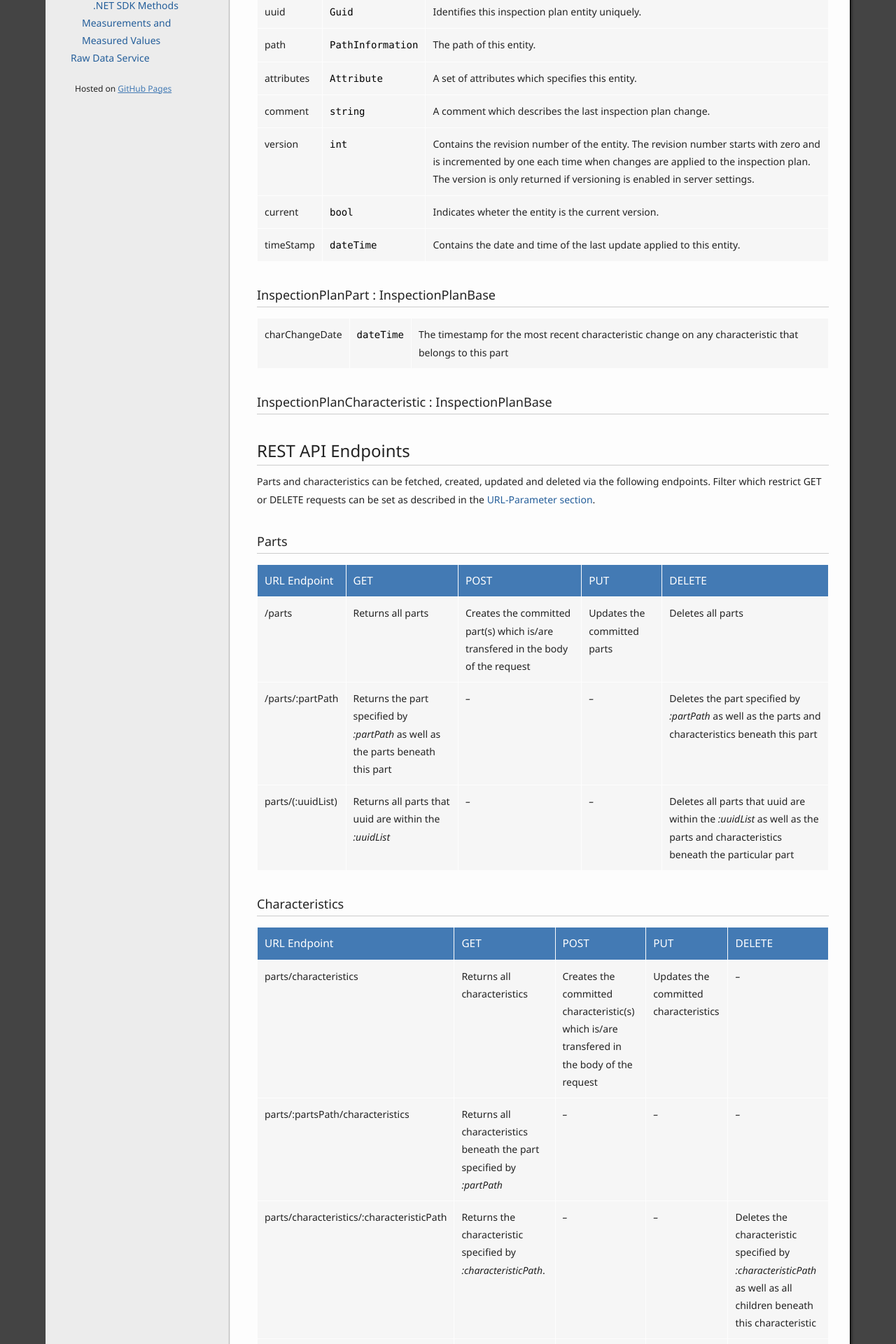
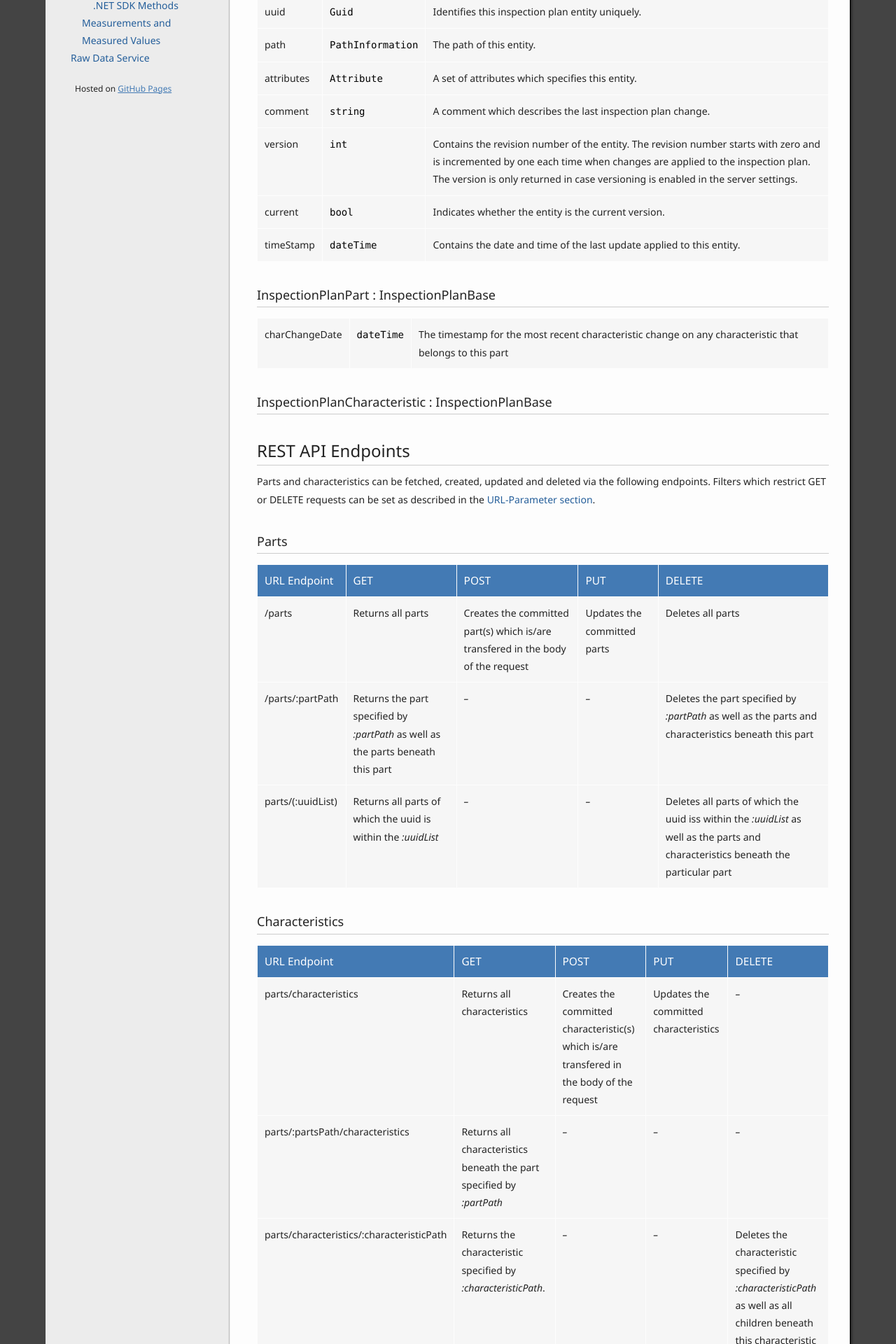
Before and after one commit to ZEISS-PiWeb/PiWeb-Api, a Jekyll site: the page built from _pages/024-inspectionplan.md, in a window 1280 px wide. Shown: the part 458-2378 px from the top of the page at 70% size. Built offline with Jekyll 4.4.1, drawn with Linux system fonts in a browser that asks for light colours; some of the changed text lies outside the part shown.

Commit message:
Update 024-inspectionplan.md

````diff
--- a/_pages/024-inspectionplan.md
+++ b/_pages/024-inspectionplan.md
@@ -23,8 +23,8 @@
 path | ```PathInformation``` | The path of this entity.
 attributes | ```Attribute``` | A set of attributes which specifies this entity.
 comment | ```string``` | A comment which describes the last inspection plan change.
-version | ```int``` | Contains the revision number of the entity. The revision number starts with zero and is incremented by one each time when changes are applied to the inspection plan. The version is only returned if versioning is enabled in server settings.
-current | ```bool``` | Indicates wheter the entity is the current version.
+version | ```int``` | Contains the revision number of the entity. The revision number starts with zero and is incremented by one each time when changes are applied to the inspection plan. The version is only returned in case versioning is enabled in the server settings.
+current | ```bool``` | Indicates whether the entity is the current version.
 timeStamp | ```dateTime``` | Contains the date and time of the last update applied to this entity.
 
 ### InspectionPlanPart : InspectionPlanBase
@@ -37,7 +37,7 @@
 
 ## {{ page.sections['endpoint'] }}
 
-Parts and characteristics can be fetched, created, updated and deleted via the following endpoints. Filter which restrict GET or DELETE requests can be set as described in the [URL-Parameter section]({{site.baseurl }}/general/restapi/#{{ page.subCategory }}).
+Parts and characteristics can be fetched, created, updated and deleted via the following endpoints. Filters which restrict GET or DELETE requests can be set as described in the [URL-Parameter section]({{site.baseurl }}/general/restapi/#{{ page.subCategory }}).
 
 ###Parts
 
@@ -45,7 +45,7 @@
 -------------|-----|-----|------|-------
 /parts | Returns all parts | Creates the committed part(s) which is/are transfered in the body of the request | Updates the committed parts | Deletes all parts
 /parts/:partPath | Returns the part specified by *:partPath* as well as the parts beneath this part | *--* | *--* | Deletes the part specified by *:partPath* as well as the parts and characteristics beneath this part
-parts/(:uuidList) | Returns all parts that uuid are within the *:uuidList* | *--* | *--* |  Deletes all parts that uuid are within the *:uuidList* as well as the parts and characteristics beneath the particular part
+parts/(:uuidList) | Returns all parts of which the uuid is within the *:uuidList* | *--* | *--* |  Deletes all parts of which the uuid iss within the *:uuidList* as well as the parts and characteristics beneath the particular part
 
 ### Characteristics
 
@@ -54,31 +54,31 @@
 parts/characteristics | Returns all characteristics | Creates the committed characteristic(s) which is/are transfered in the body of the request | Updates the committed characteristics | *--*
 parts/:partsPath/characteristics | Returns all characteristics beneath the part specified by *:partPath* | *--* | *--* | *--*
 parts/characteristics/:characteristicPath | Returns the characteristic specified by *:characteristicPath*. | *--* | *--* | Deletes the characteristic specified by *:characteristicPath* as well as all children beneath this characteristic
-parts/characteristics/(:uuidList) | Returns all characteristics that uuid are within the *:uuidList* | *--* | *--* |  Deletes all characteristics that uuid are within the *:uuidList*
+parts/characteristics/(:uuidList) | Returns all characteristics of which the uuid is within the *:uuidList* | *--* | *--* |  Deletes all characteristics of which the uuid is within the *:uuidList*
 
 {% comment %}----------------------------------------------------------------------------------------------- {% endcomment %}
 
 ## Get Entities
 
 Fetching inspection plan entites returns the respective parts or characteristics depending on the specified entity constraint and/or filter.
-The most important filter parameter is the *depth* parameter which controls down to which level of the inspection plan the entities should be fetched. Setting *depth:0* means that only the entity itself, *depth:1* means the entity and its direct children should be fetched and so on.
+The most important filter parameter is the *depth* parameter which controls down to which level of the inspection plan the entities should be fetched. Setting *depth:0* means that only the entity itself should be fetched, *depth:1* means the entity and its direct children should be fetched and so on.
 
-Parts can be fetched several ways:
+Parts can be fetched in several ways:
 
 * fetch a certain part by its path (the filter parameter *depth* must be 0)
-* fetch a certain part and its children parts by its path (the filter parameter *depth* must be ≥ 1)
-* fetch one or more certain parts by its UUIDs
-* fetch all parts (can be restricted by filter parameters)
+* fetch a certain part and its children by its path (the filter parameter *depth* must be ≥ 1)
+* fetch one or more certain parts by their UUIDs
+* fetch all parts (can be restricted with filter parameters)
 
 There are also several possibilities to fetch characteristics:
 
 * fetch a certain characteristic by its path (the filter parameter *depth* must be 0)
-* fetch one or more certain characteristics by its UUIDs
+* fetch one or more certain characteristics by their UUIDs
 * fetch characteristics beneath a certain part path
-* fetch all characteristics (can be restricted by filter parameters)
+* fetch all characteristics (can be restricted with filter parameters)
 
 {% assign exampleCaption="Fetch the direct characteristics beneath the 'metal part'. Restrict to attribute keys 2110 and 2111" %}
-{% assign comment="As the filter parameter *depth* has the default value 1 it can be omitted in this example." %}
+{% assign comment="As the filter parameter *depth* has the default value 1, it can be omitted in this example." %}
 
 {% capture jsonrequest %}
 {% highlight http %}
@@ -116,9 +116,9 @@
 
 ## Add Entities
 
-To create a inspection plan entity it is necessary to transfer the entity object within the request's body. A unique identifier and the path are mandatory, attributes and a comment are optional. The attribute keys which are used for the attributes must come from the parts/characteristics attribute range (specified in the {{ site.links['configuration'] }})
+To create an inspection plan entity it is necessary to transfer the entity object within the request's body. A unique identifier and the path are mandatory, attributes and a comment are optional. The attribute keys which are used for the attributes must come from the parts/characteristics attribute range (specified in the {{ site.links['configuration'] }})
 
-{{ site.images['info'] }} The comment is only added if versioning is enabled in server settings.
+{{ site.images['info'] }} The comment is only added if versioning is enabled in the server settings.
 
 {% assign exampleCaption="Adding the 'metal part' part with the uuid 05040c4c-f0af-46b8-810e-30c0c00a379e" %}
 
@@ -211,9 +211,9 @@
 
 ## Delete Entities
 
-There are two possibilities to delete inspection plan entities either by path or by their uuid. In both cases the entity itself as well as all children are deleted.
+There are two possibilities to delete inspection plan entities, either by their path or by their uuid. In both cases the entity itself as well as all children are deleted.
 
-{% assign exampleCaption="Delete the part 'metal part'  and all entities below it" %}
+{% assign exampleCaption="Delete the part 'metal part'  and all entities beneath it" %}
 {% capture jsonrequest %}
 {% highlight http %}
 DELETE /dataServiceRest/parts/metal%20part HTTP/1.1
@@ -254,8 +254,8 @@
 Name           | Type                                  | Description
 ---------------|---------------------------------------|--------------------------------------------------
 partPath       | ```PathInformation```                 | The path of the part which should be returned.
-filter         | ```InspectionPlanFilterAttributes ``` | Parameter is optional and can further restrict the query.
-token          | ```CancellationToken```               | Parameter is optional and gives the possibility to cancel the asyncronous call.
+filter         | ```InspectionPlanFilterAttributes ``` | Parameter is optional and is used to restrict the query.
+token          | ```CancellationToken```               | Parameter is optional and allows to cancel the asyncronous call.
 {% endcapture %}
 
 {% assign returnParameter="Task<InspectionPlanPart>" %}
@@ -283,8 +283,8 @@
 Name           | Type                                  | Description
 ---------------|---------------------------------------|--------------------------------------------------
 uuids          | ```Guid[]```                          | The uuids of the parts which should be returned.
-filter         | ```InspectionPlanFilterAttributes ``` | Parameter is optional and can further restrict the query.
-token          | ```CancellationToken```               | Parameter is optional and gives the possibility to cancel the asyncronous call.
+filter         | ```InspectionPlanFilterAttributes ``` | Parameter is optional and is used to restrict the query.
+token          | ```CancellationToken```               | Parameter is optional and allows to cancel the asyncronous call.
 {% endcapture %}
 
 {% assign exampleCaption="Get the 'metal part' by its uuid 05040c4c-f0af-46b8-810e-30c0c00a379e" %}
@@ -305,11 +305,11 @@
 Name           | Type                                  | Description
 ---------------|---------------------------------------|--------------------------------------------------
 parentPart     | ```PathInformation```                 | The parent part the child part should be returned for.
-filter         | ```InspectionPlanFilterAttributes ``` | Parameter is optional and can further restrict the query.
-token          | ```CancellationToken```               | Parameter is optional and gives the possibility to cancel the asyncronous call.
+filter         | ```InspectionPlanFilterAttributes ``` | Parameter is optional and is used to restrict the query.
+token          | ```CancellationToken```               | Parameter is optional and allows to cancel the asyncronous call.
 {% endcapture %}
 
-{% assign exampleCaption="Get the 'metal part' and the child parts" %}
+{% assign exampleCaption="Get the 'metal part' and its child parts" %}
 
 {% capture example %}
 {% highlight csharp %}
@@ -330,8 +330,8 @@
 Name           | Type                                  | Description
 ---------------|---------------------------------------|--------------------------------------------------
 partPath       | ```PathInformation```                 | The path of the characteristic which should be returned.
-filter         | ```InspectionPlanFilterAttributes ``` | Parameter is optional and can further restrict the query.
-token          | ```CancellationToken```               | Parameter is optional and gives the possibility to cancel the asyncronous call.
+filter         | ```InspectionPlanFilterAttributes ``` | Parameter is optional and is used to restrict the query.
+token          | ```CancellationToken```               | Parameter is optional and allows to cancel the asyncronous call.
 {% endcapture %}
 
 {% assign exampleCaption="Get the characteristic 'metal part/diameterCircle3'" %}
@@ -353,8 +353,8 @@
 Name           | Type                                  | Description
 ---------------|---------------------------------------|--------------------------------------------------
 uuids          | ```Guid[]```                          | The uuids of the characteristics which should be returned.
-filter         | ```InspectionPlanFilterAttributes ``` | Parameter is optional and can further restrict the query.
-token          | ```CancellationToken```               | Parameter is optional and gives the possibility to cancel the asyncronous call.
+filter         | ```InspectionPlanFilterAttributes ``` | Parameter is optional and is used to restrict the query.
+token          | ```CancellationToken```               | Parameter is optional and allows to cancel the asyncronous call.
 {% endcapture %}
 
 {% assign exampleCaption="Get the 'metal part/diameterCircle3' by its uuid 1429c5e2-599c-4d3e-b724-4e00ecb0caa7" %}
@@ -370,13 +370,13 @@
 
 {% assign caption="GetCharacteristicsForPart" %}
 {% assign icon=site.images['function-get'] %}
-{% assign description="Fetches the characteristics below the given ```parentPart```. If the ```depth``` property of the ```filter``` parameter is not set only the direct children are returned by default. " %}
+{% assign description="Fetches the characteristics below the given ```parentPart```. If the ```depth``` property of the ```filter``` parameter is not set, only the direct children are returned by default. " %}
 {% capture parameterTable %}
 Name           | Type                                  | Description
 ---------------|---------------------------------------|--------------------------------------------------
 parentPart     | ```PathInformation```                 | The parent part the charateristics should be returned for.
-filter         | ```InspectionPlanFilterAttributes ``` | Parameter is optional and can further restrict the query.
-token          | ```CancellationToken```               | Parameter is optional and gives the possibility to cancel the asyncronous call.
+filter         | ```InspectionPlanFilterAttributes ``` | Parameter is optional and is used to restrict the query.
+token          | ```CancellationToken```               | Parameter is optional and allows to cancel the asyncronous call.
 {% endcapture %}
 
 {% assign exampleCaption="Get the characteristics below 'metal part'. Restrict the result to lower and upper tolerance attributes." %}
@@ -461,12 +461,12 @@
 
 {% assign caption="UpdateParts" %}
 {% assign icon=site.images['function-update'] %}
-{% assign description="Update the parts which are included in ```parts``` Updating might regard the following rename/move inspection plan entities or change inspection plan entity’s attributes. If versioning Characteristics every update of one or more inspection plan entities creates a new version entry." %}
+{% assign description="Update the parts which are included in ```parts```. Updating might regard the following: rename/move inspection plan entities or change inspection plan entity’s attributes. If versioning is enabled on server side, every update of one or more inspection plan entities creates a new version entry." %}
 {% capture parameterTable %}
 Name           | Type                                  | Description
 ---------------|---------------------------------------|--------------------------------------------------
 parts          | ```InspectionPlanPart[]```            | The parts that should be updated.
-token          | ```CancellationToken```               | Parameter is optional and gives the possibility to cancel the asyncronous call.
+token          | ```CancellationToken```               | Parameter is optional and allows to cancel the asyncronous call.
 {% endcapture %}
 
 {% assign exampleCaption="Update the 'metal part' part's attribute 'part number'." %}
@@ -489,12 +489,13 @@
 
 {% assign caption="UpdateCharacteristics" %}
 {% assign icon=site.images['function-update'] %}
-{% assign description="Update the characteristics which are included in ```characteristics``` Updating might regard the following rename/move inspection plan entities or change inspection plan entity’s attributes. If versioning is server side activated every update of one or more inspection plan entities creates a new version entry. " %}
+{% assign description="Update the characteristics which are included in ```characteristics``` Updating might regard the following:
+rename/move inspection plan entities or change inspection plan entity’s attributes. If versioning is enabled on server side, every update of one or more inspection plan entities creates a new version entry. " %}
 {% capture parameterTable %}
 Name           | Type                                  | Description
 ---------------|---------------------------------------|--------------------------------------------------
-characteristics| ```InspectionPlanCharacteristic[]```  | The characteristics that schould be updated.
-token          | ```CancellationToken```               | Parameter is optional and gives the possibility to cancel the asyncronous call.
+characteristics| ```InspectionPlanCharacteristic[]```  | The characteristics that should be updated.
+token          | ```CancellationToken```               | Parameter is optional and allows to cancel the asyncronous call.
 {% endcapture %}
 
 {% assign exampleCaption="Rename/move the characteristic '/metal part/diameterCircle3' to '/metal part/diameterCircle_3'." %}
@@ -521,14 +522,14 @@
 
 {% assign caption="DeleteAllParts" %}
 {% assign icon=site.images['function-delete'] %}
-{% assign description="Deletes all parts within the database and therefore the complete inspection plan." %}
+{% assign description="Deletes all parts within the database and therefore the whole inspection plan." %}
 {% capture parameterTable %}
 Name           | Type                                  | Description
 ---------------|---------------------------------------|--------------------------------------------------
-token          | ```CancellationToken```               | Parameter is optional and gives the possibility to cancel the asyncronous call.
+token          | ```CancellationToken```               | Parameter is optional and allows to cancel the asyncronous call.
 {% endcapture %}
 
-{% assign exampleCaption="Delete the complete inspection plan." %}
+{% assign exampleCaption="Delete the whole inspection plan." %}
 {% capture example %}
 {% highlight csharp %}
 var client = new DataServiceRestClient( "http://piwebserver:8080" );
@@ -560,12 +561,12 @@
 
 {% assign caption="DeleteParts" %}
 {% assign icon=site.images['function-delete'] %}
-{% assign description="Deletes all parts (and characteristics) whose uuids are within ```guids``` including the parts themselves." %}
+{% assign description="Deletes all parts (and characteristics) of which the uuid is within ```guids```, including the parts themselves." %}
 {% capture parameterTable %}
 Name           | Type                                  | Description
 ---------------|---------------------------------------|--------------------------------------------------
 guids          | ```PathInformation```                 | The guids of the parts which should be deleted.
-token          | ```CancellationToken```               | Parameter is optional and gives the possibility to cancel the asyncronous call.
+token          | ```CancellationToken```               | Parameter is optional and allows to cancel the asyncronous call.
 {% endcapture %}
 
 {% assign exampleCaption="Delete the part with the uuid 05550c4c-f0af-46b8-810e-30c0c00a379e." %}
@@ -580,12 +581,12 @@
 
 {% assign caption="DeleteCharacteristics" %}
 {% assign icon=site.images['function-delete'] %}
-{% assign description="Deletes all characteristics below the characteristic ```startPart``` including the characteristic itself." %}
+{% assign description="Deletes all characteristics below the characteristic ```startPart```, including the characteristic itself." %}
 {% capture parameterTable %}
 Name           | Type                                  | Description
 ---------------|---------------------------------------|--------------------------------------------------
 startPart      | ```PathInformation```                 | The path of the characteristic which should be deleted.
-token          | ```CancellationToken```               | Parameter is optional and gives the possibility to cancel the asyncronous call.
+token          | ```CancellationToken```               | Parameter is optional and allows to cancel the asyncronous call.
 {% endcapture %}
 
 {% assign exampleCaption="Delete everything below 'diameterCircle_3' including the characteristic itself." %}
@@ -600,12 +601,12 @@
 
 {% assign caption="DeleteCharacteristics" %}
 {% assign icon=site.images['function-delete'] %}
-{% assign description="Deletes all characteristics whose uuids are within ```guids``` including the characteristics themselves." %}
+{% assign description="Deletes all characteristics of which the uuid is within ```guids```, including the characteristics themselves." %}
 {% capture parameterTable %}
 Name           | Type                                  | Description
 ---------------|---------------------------------------|--------------------------------------------------
 guids          | ```PathInformation```                 | The guids of the characteristics which should be deleted.
-token          | ```CancellationToken```               | Parameter is optional and gives the possibility to cancel the asyncronous call.
+token          | ```CancellationToken```               | Parameter is optional and allows to cancel the asyncronous call.
 {% endcapture %}
 
 {% assign exampleCaption="Delete the characteristic with the uuid 1429c5e2-599c-4d3e-b724-4e00ecb0caa7." %}
````
Also changed, not shown: other parts of _pages/024-inspectionplan.md (+5 -5 lines).
